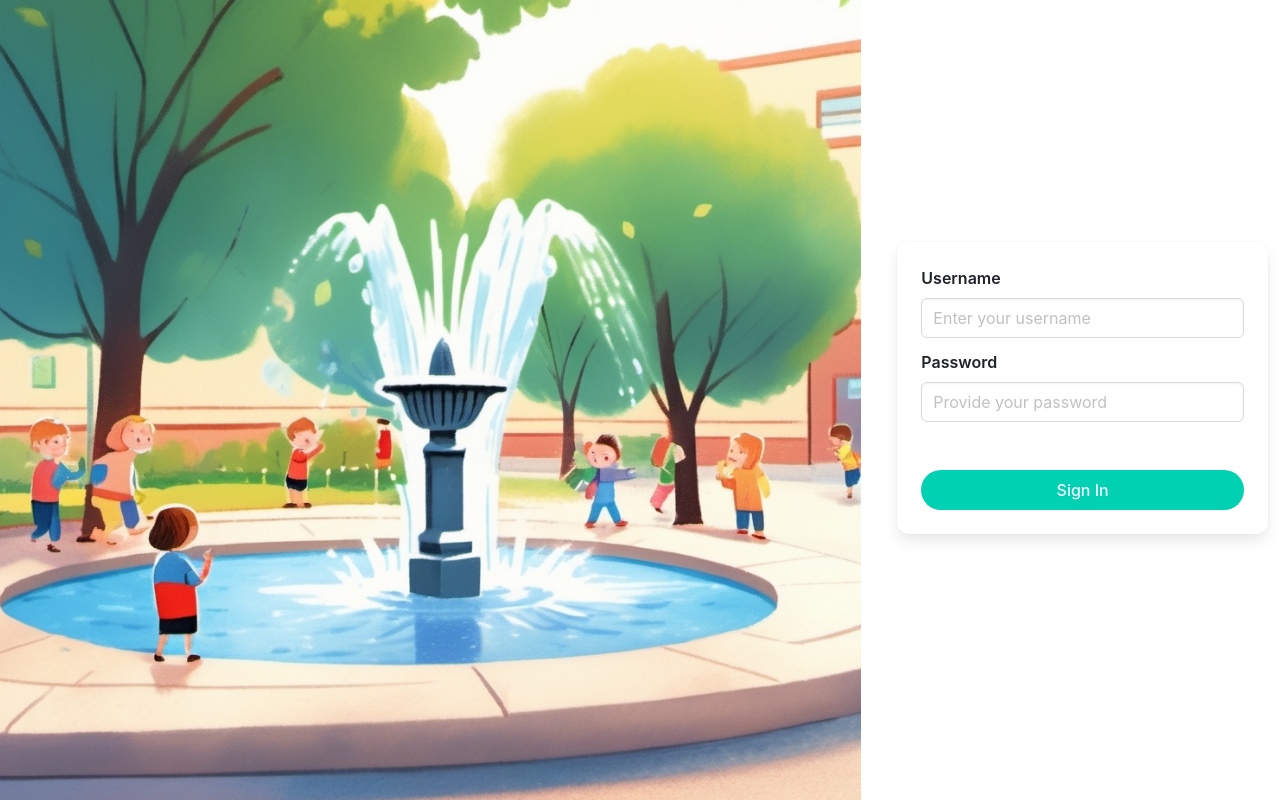
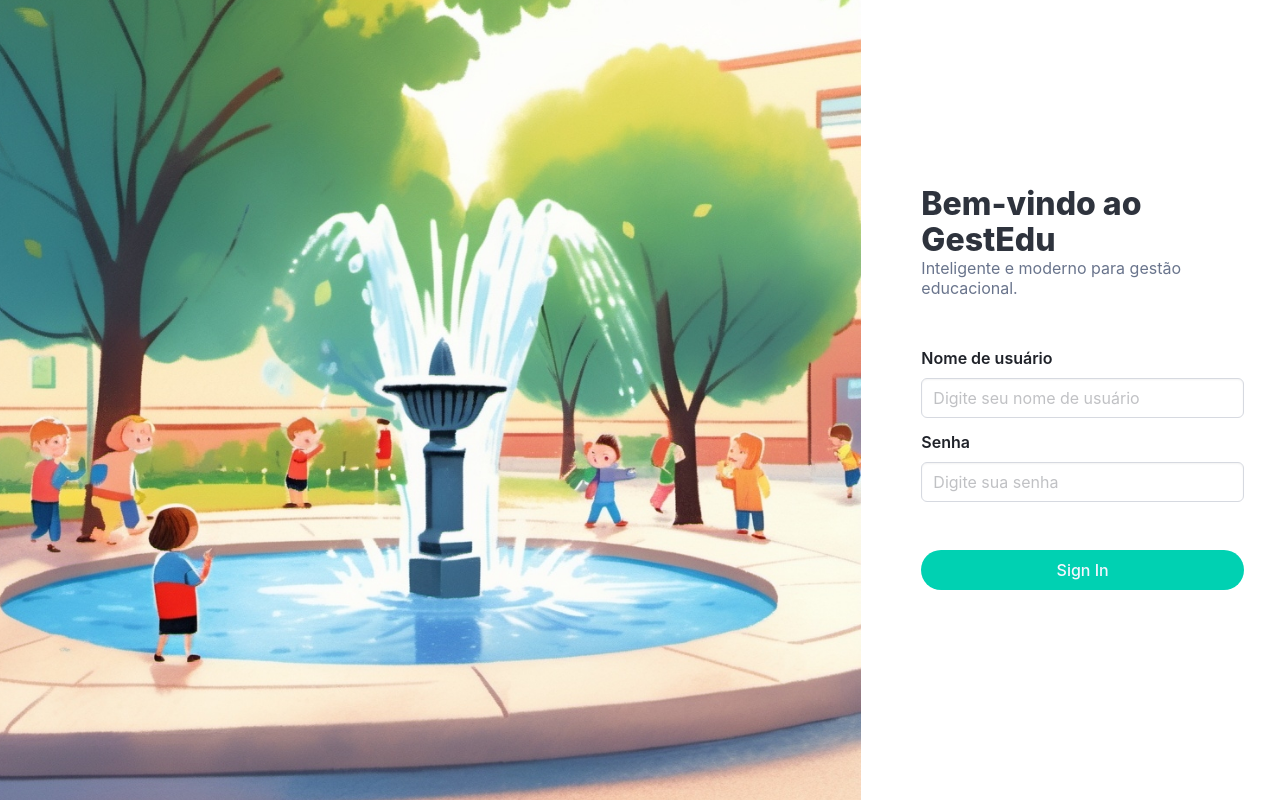
Before and after one commit to emersongin/wisdow-learn, a Vue app: page /login in a window 1280 px wide. Shown: the top 800 px of the page. Built offline with nearby package versions, Linux system fonts and the light colour scheme.

Commit message:
feat: adicionado i18n

```diff
--- a/package.json
+++ b/package.json
@@ -15,6 +15,7 @@
     "bulma": "^1.0.3",
     "pinia": "^3.0.1",
     "vue": "^3.5.13",
+    "vue-i18n": "^11.1.2",
     "vue-router": "^4.5.0"
   },
   "devDependencies": {
--- a/src/components/LoginForm.vue
+++ b/src/components/LoginForm.vue
@@ -37,11 +37,11 @@ const clickSubmit = async (event: Event) => {
 <template>
   <form action="#" method="post" @submit="clickSubmit">
     <div class="field">
-      <label class="label has-text-black-ter">Username</label>
+      <label class="label has-text-black-ter">{{ $t('loginform.username.label') }}</label>
       <p class="control">
         <input
           type="text"
-          placeholder="Enter your username" v-model="form.username"
+          :placeholder="$t('loginform.username.placeholder')" v-model="form.username"
           :class="`input ${form.isErrorUsernameNotFound() ? 'is-danger' : ''}`"
           :disabled="form.isLoading()"
         >
@@ -49,11 +49,11 @@ const clickSubmit = async (event: Event) => {
       </p>
     </div>
     <div class="field mt-3">
-      <label class="label has-text-black-ter">Password</label>
+      <label class="label has-text-black-ter">{{ $t('loginform.password.label') }}</label>
       <p class="control">
         <input
           type="password"
-          placeholder="Provide your password" v-model="form.password"
+          :placeholder="$t('loginform.password.placeholder')" v-model="form.password"
           :class="`input ${form.isErrorPasswordNotFound() ? 'is-danger' : ''}`"
           :disabled="form.isLoading()"
           >
--- /dev/null
+++ b/src/locales/en.json
@@ -0,0 +1,16 @@
+{
+  "company": {
+    "name": "Welcome to GestEdu",
+    "description": "Smart and modern for educational management."
+  },
+  "loginform": {
+    "username": {
+      "label": "Username",
+      "placeholder": "Enter your username"
+    },
+    "password": {
+      "label": "Password",
+      "placeholder": "Enter your password"
+    }
+  }
+}
--- /dev/null
+++ b/src/locales/pt.json
@@ -0,0 +1,16 @@
+{
+  "company": {
+    "name": "Bem-vindo ao GestEdu",
+    "description": "Inteligente e moderno para gestão educacional."
+  },
+  "loginform": {
+    "username": {
+      "label": "Nome de usuário",
+      "placeholder": "Digite seu nome de usuário"
+    },
+    "password": {
+      "label": "Senha",
+      "placeholder": "Digite sua senha"
+    }
+  }
+}
--- a/src/main.ts
+++ b/src/main.ts
@@ -1,4 +1,5 @@
 import { createApp } from 'vue';
+import { createI18n } from 'vue-i18n';
 import { createPinia } from 'pinia'
 import 'bulma/css/bulma.css';
 import '@fortawesome/fontawesome-free/css/all.css';
@@ -6,10 +7,21 @@ import App from './App.vue';
 import router from './router';
 import { useAuthStore } from './stores/AuthStore';
 
+import en from './locales/en.json';
+import pt from './locales/pt.json';
+
+const i18n = createI18n({
+  legacy: false,
+  locale: 'pt',
+  fallbackLocale: 'en',
+  messages: { en, pt },
+});
+
 const pinia = createPinia();
 
 createApp(App)
   .use(router)
   .use(pinia)
   .provide('authStore', useAuthStore())
+  .use(i18n)
   .mount('#app');
--- a/src/pages/LoginPage.vue
+++ b/src/pages/LoginPage.vue
@@ -41,7 +41,11 @@ const closeModal = () => {
         <!-- cover image -->
       </div>
       <div class="column is-flex is-align-items-center mx-5">
-        <div class="box is-flex-grow-1 p-5">
+        <div class="is-flex-grow-1 p-5">
+          <div class="mb-6">
+            <h1 class="title is-3">{{ $t('company.name') }}</h1>
+            <h4 class="subtitle is-6 has-text-grey">{{ $t('company.description') }}</h4>
+          </div>
           <LoginForm id="login-form" @error="catchError"></LoginForm>
         </div>
       </div>
```
Also changed, not shown: 1 other file (tests, documents, lock files or other folders).
